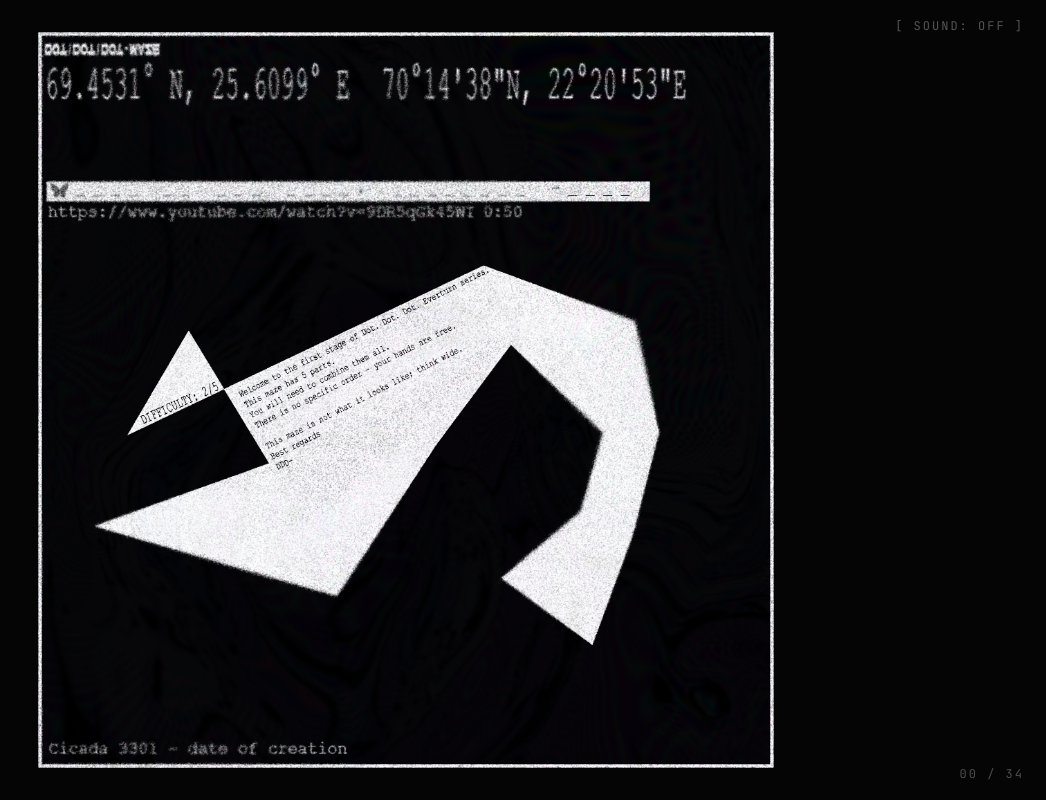
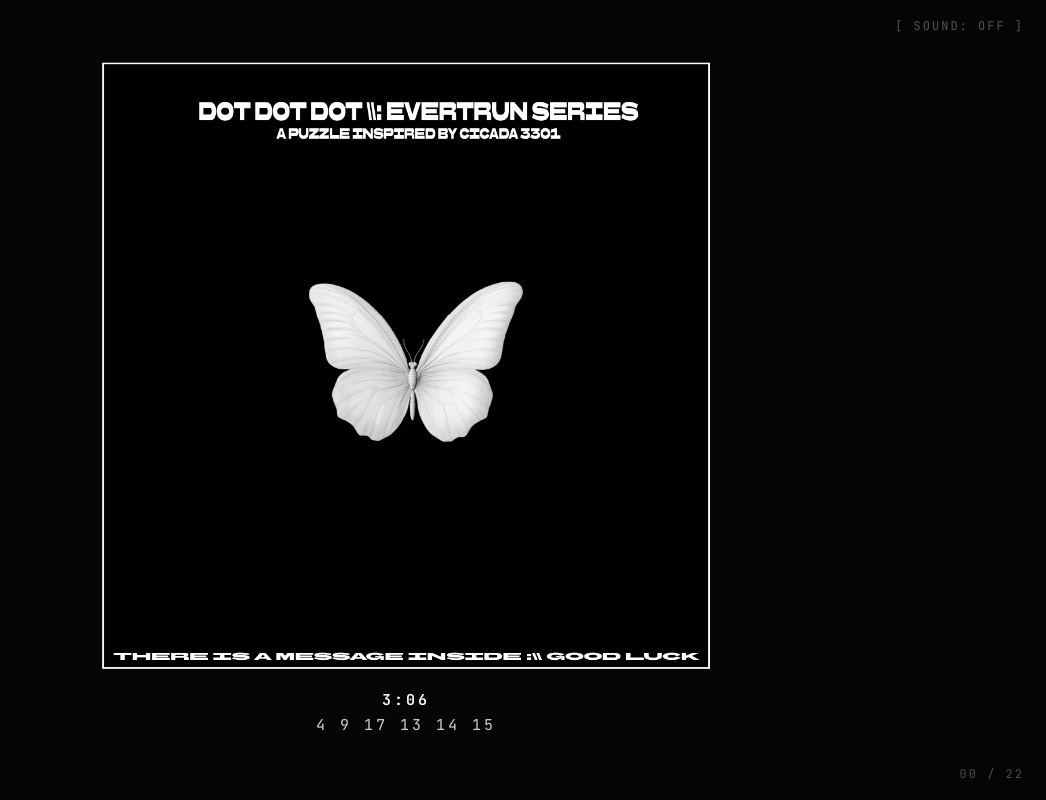
Before and after one commit to ForgottenAerix/dot-dot-dot, a plain HTML site: page stage1.html in a window 1280 px wide. Shown: the whole page, without its empty margins (234-1280 px from the left). Drawn offline with Linux system fonts and the light colour scheme.

Commit message:
Update stage1.html

```diff
--- a/stage1.html
+++ b/stage1.html
@@ -3,7 +3,7 @@
 <head>
   <meta charset="UTF-8">
   <meta name="viewport" content="width=device-width, initial-scale=1.0">
-  <title>...</title>
+  <title>STAGE 1 // EVERTURN</title>
   <link rel="preconnect" href="https://fonts.googleapis.com">
   <link rel="preconnect" href="https://fonts.gstatic.com" crossorigin>
   <link href="https://fonts.googleapis.com/css2?family=JetBrains+Mono:wght@400;600&display=swap" rel="stylesheet">
@@ -21,21 +21,40 @@
       height: 100vh;
       width: 100vw;
       display: flex;
+      flex-direction: column;
       align-items: center;
       justify-content: center;
       padding: 20px;
       overflow: hidden;
     }
 
-    img {
-      max-width: 92vw;
-      max-height: 92vh;
-      object-fit: contain;
-      user-select: none;
-      -webkit-user-drag: none;
+    .stage-container {
+      display: flex;
+      flex-direction: column;
+      align-items: center;
+      gap: 18px;
     }
 
-    /* Кнопка управления треком LEMMiNO - Cipher (правый верхний угол) */
+    img {
+      max-width: 85vw;
+      max-height: 76vh;
+      object-fit: contain;
+    }
+
+    .cipher-hint {
+      text-align: center;
+      line-height: 1.7;
+      letter-spacing: 3px;
+      font-size: 15px;
+      color: #cfcfcf;
+      user-select: text;
+    }
+
+    .cipher-hint .timecode {
+      font-weight: 600;
+      color: #ffffff;
+    }
+
     #soundToggle {
       position: fixed;
       top: 18px;
@@ -53,7 +72,6 @@
       color: #e6e6e6;
     }
 
-    /* Постоянный счётчик введённых букв/цифр (правый нижний угол) */
     #charCounter {
       position: fixed;
       bottom: 18px;
@@ -73,28 +91,33 @@
 </head>
 <body>
 
-  <!-- Положи cICADA2.jpg и cipher.mp3 (LEMMiNO - Cipher) в корень репозитория -->
-  <img id="cipherImg" src="cICADA2.jpg" alt="...">
+  <div class="stage-container">
+    <!-- Положи EVERTURN.png (со спрятанной ссылкой внутри) в корень репозитория -->
+    <img id="cipherImg" src="EVERTURN.png" alt="EVERTURN">
+
+    <div class="cipher-hint">
+      <div class="timecode">3:06</div>
+      <div>4 9 17 13 14 15</div>
+    </div>
+  </div>
 
   <div id="soundToggle">[ SOUND: OFF ]</div>
-  <div id="charCounter">00 / 34</div>
+  <div id="charCounter">00 / 22</div>
 
   <audio id="bgMusic" src="cipher.mp3" loop preload="auto"></audio>
 
   <script>
-    // === 1. ЗАГРУЗКА КАРТИНКИ ===
+    // Запасные варианты регистра имени файла картинки
     (function loadCipherImage() {
       const img = document.getElementById("cipherImg");
-      const candidates = ["cicada2.jpg", "CICADA2.jpg", "cICADA2.JPG", "cICADA2.png", "Cicada_2.png"];
+      const candidates = ["everturn.png", "Everturn.png", "EVERTURN.PNG"];
       let idx = 0;
       img.onerror = function() {
         if (idx < candidates.length) img.src = candidates[idx++];
       };
     })();
 
-    document.addEventListener("contextmenu", e => e.preventDefault());
-
-    // === 2. УПРАВЛЕНИЕ МУЗЫКОЙ (LEMMiNO - Cipher) ===
+    // Фоновая музыка (LEMMiNO - Cipher)
     (function initAudio() {
       const audio = document.getElementById("bgMusic");
       const toggle = document.getElementById("soundToggle");
@@ -109,11 +132,9 @@
         }).catch(() => {});
       }
 
-      // Автоматический старт при первом клике или нажатии клавиши
       window.addEventListener("click", playAudio, { once: true });
       window.addEventListener("keydown", playAudio, { once: true });
 
-      // Ручное переключение
       toggle.addEventListener("click", (e) => {
         e.stopPropagation();
         if (audio.paused) {
@@ -131,7 +152,6 @@
       });
     })();
 
-    // === 3. НАВИГАЦИЯ ===
     function goToPage(filename) {
       const url = new URL(window.location.href);
       if (url.pathname.endsWith(".html")) {
@@ -143,17 +163,16 @@
       window.location.href = url.toString();
     }
 
-    // === 4. ПРОВЕРКА ОТВЕТА И СЧЁТЧИК СИМВОЛОВ: "butterflydownontheboatcemetery2012" ===
+    // === ПРОВЕРКА ОТВЕТА: "oneoceanknowwellbefree" (22 буквы) ===
     (function stage1Listener() {
       const TARGET_CODES = [
-        "KeyB","KeyU","KeyT","KeyT","KeyE","KeyR","F","L","Y",
-        "KeyD","KeyO","KeyW","KeyN",
-        "KeyO","KeyN",
-        "KeyT","KeyH","KeyE",
-        "KeyB","KeyO","KeyA","KeyT",
-        "KeyC","KeyE","KeyM","KeyE","KeyT","KeyE","KeyR","KeyY",
-        "Digit2","Digit0","Digit1","Digit2"
-      ].map(c => c.length === 1 ? "Key" + c : c);
+        "KeyO","KeyN","KeyE",
+        "KeyO","KeyC","KeyE","KeyA","KeyN",
+        "KeyK","KeyN","KeyO","KeyW",
+        "KeyW","KeyE","KeyL","KeyL",
+        "KeyB","KeyE",
+        "KeyF","KeyR","KeyE","KeyE"
+      ];
 
       let buffer = [];
       let glowTimer = null;
@@ -167,30 +186,24 @@
           const total = String(TARGET_CODES.length).padStart(2, "0");
           counterEl.textContent = `${current} / ${total}`;
         }
-
         counterEl.classList.add("active");
         clearTimeout(glowTimer);
-        glowTimer = setTimeout(() => {
-          counterEl.classList.remove("active");
-        }, 600);
+        glowTimer = setTimeout(() => counterEl.classList.remove("active"), 600);
       }
 
       window.addEventListener("keydown", (e) => {
-        // Сброс ввода по Escape
         if (e.code === "Escape") {
           buffer = [];
-          updateCounter("00 / 34");
+          updateCounter("00 / 22");
           return;
         }
 
-        // Удаление последнего символа по Backspace
         if (e.code === "Backspace") {
           buffer.pop();
           updateCounter();
           return;
         }
 
-        // Учитываем только буквы и цифры (игнорируем пробелы, запятые, дефисы)
         const isLetter = e.code.startsWith("Key");
         const isDigit = e.code.startsWith("Digit");
         if (!isLetter && !isDigit) return;
@@ -202,9 +215,8 @@
 
         updateCounter();
 
-        // Проверка совпадения
         if (buffer.length === TARGET_CODES.length && buffer.join(",") === TARGET_CODES.join(",")) {
-          counterEl.textContent = "34 / 34 [OK]";
+          counterEl.textContent = "22 / 22 [OK]";
           counterEl.style.color = "#ffffff";
           document.body.style.backgroundColor = "#ffffff";
           setTimeout(() => {
@@ -214,7 +226,7 @@
       });
     })();
 
-    // === 5. ЗАЩИТА КОНСОЛИ (F12) ===
+    // Защита консоли (F12)
     (function antiInspect() {
       const bannerStyle = "color: #ff3b3b; background: #0a0a0a; font-size: 16px; font-weight: 600; font-family: 'JetBrains Mono', monospace; padding: 12px 16px; border: 1px solid #ff3b3b;";
       function printWarning() {
```
